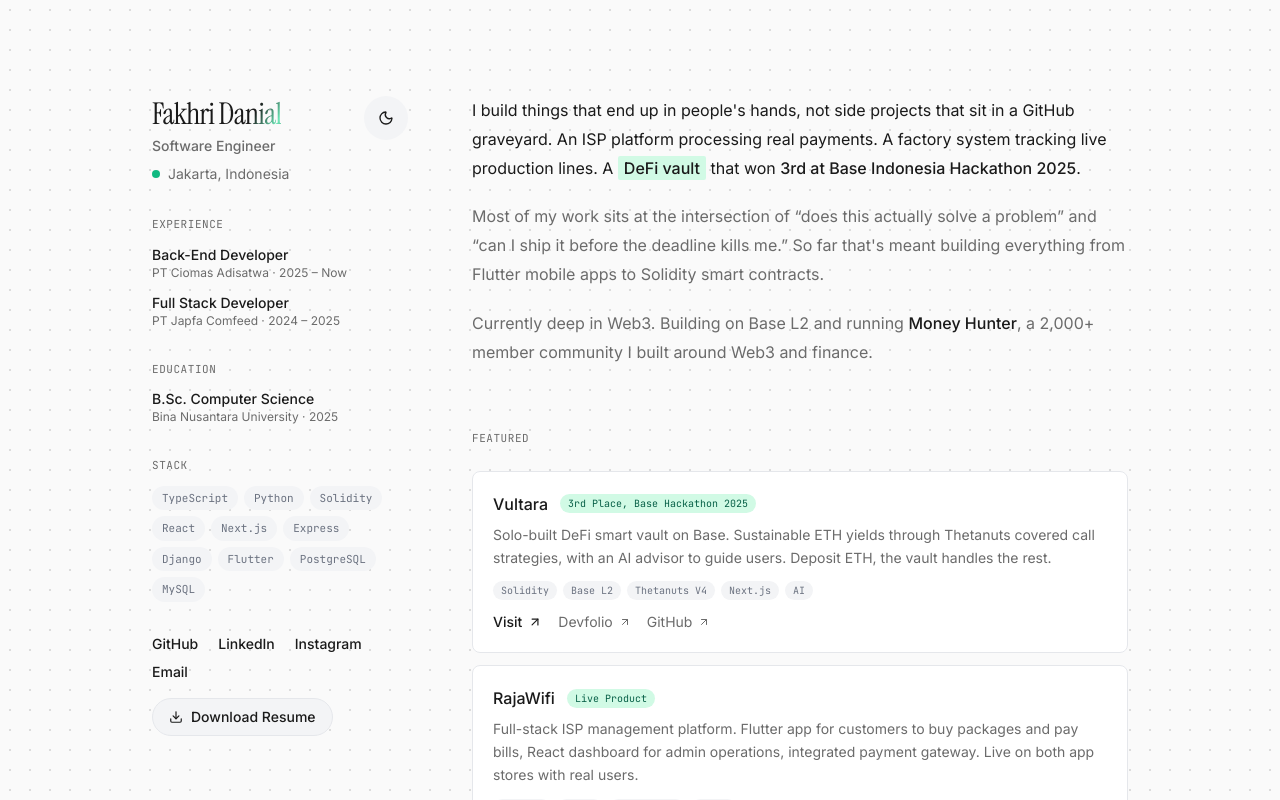
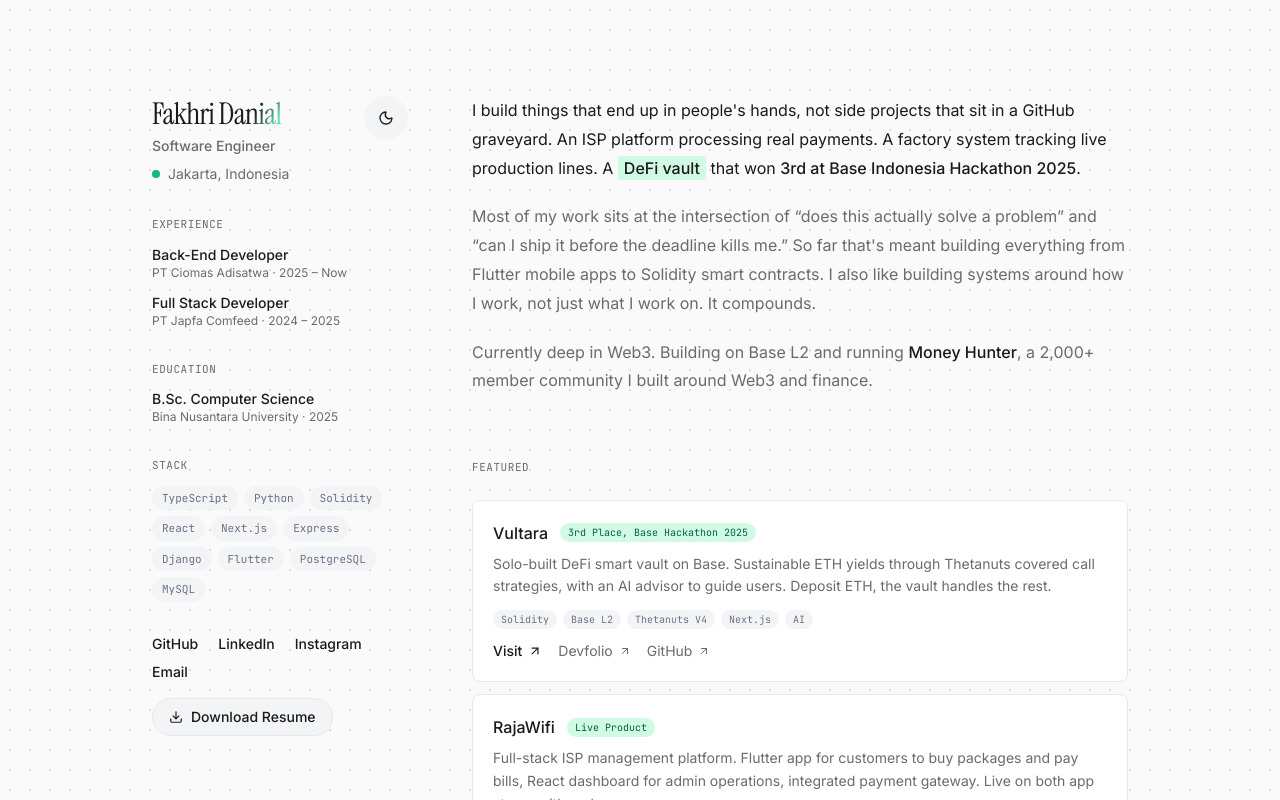
Before and after one commit to fdaniall/personal-website, a Next.js app: page / in a window 1280 px wide. Shown: the top 800 px of the page. Built offline with nearby package versions, Linux system fonts and the light colour scheme.

Commit message:
feat: add personal philosophy statement to about section on homepage

```diff
--- a/src/app/page.tsx
+++ b/src/app/page.tsx
@@ -445,7 +445,8 @@
               actually solve a problem&rdquo; and &ldquo;can I ship it before
               the deadline kills me.&rdquo; So far that&apos;s meant
               building everything from Flutter mobile apps to Solidity
-              smart contracts.
+              smart contracts. I also like building systems around how I
+              work, not just what I work on. It compounds.
             </p>
 
             <p style={{ color: "var(--text-muted)" }}>
```
